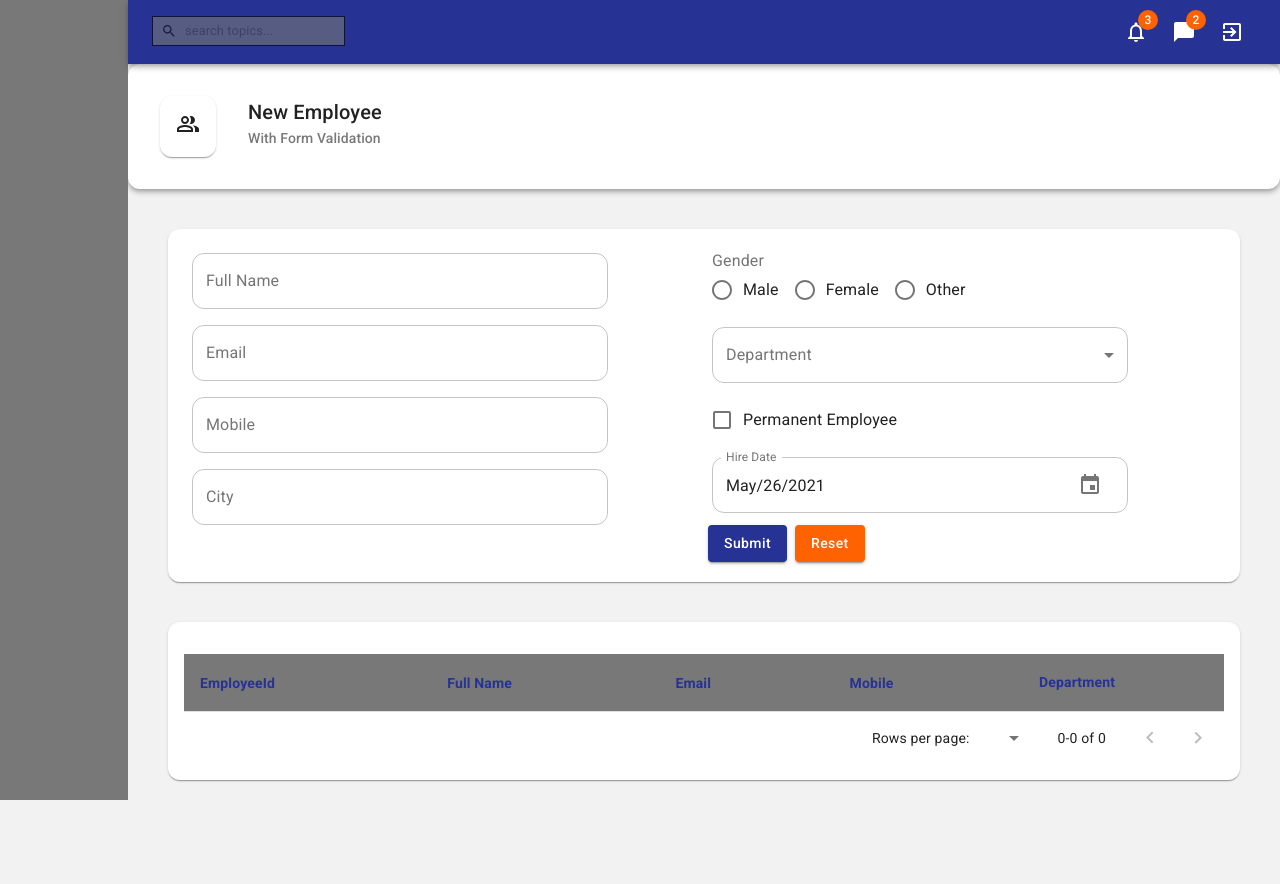
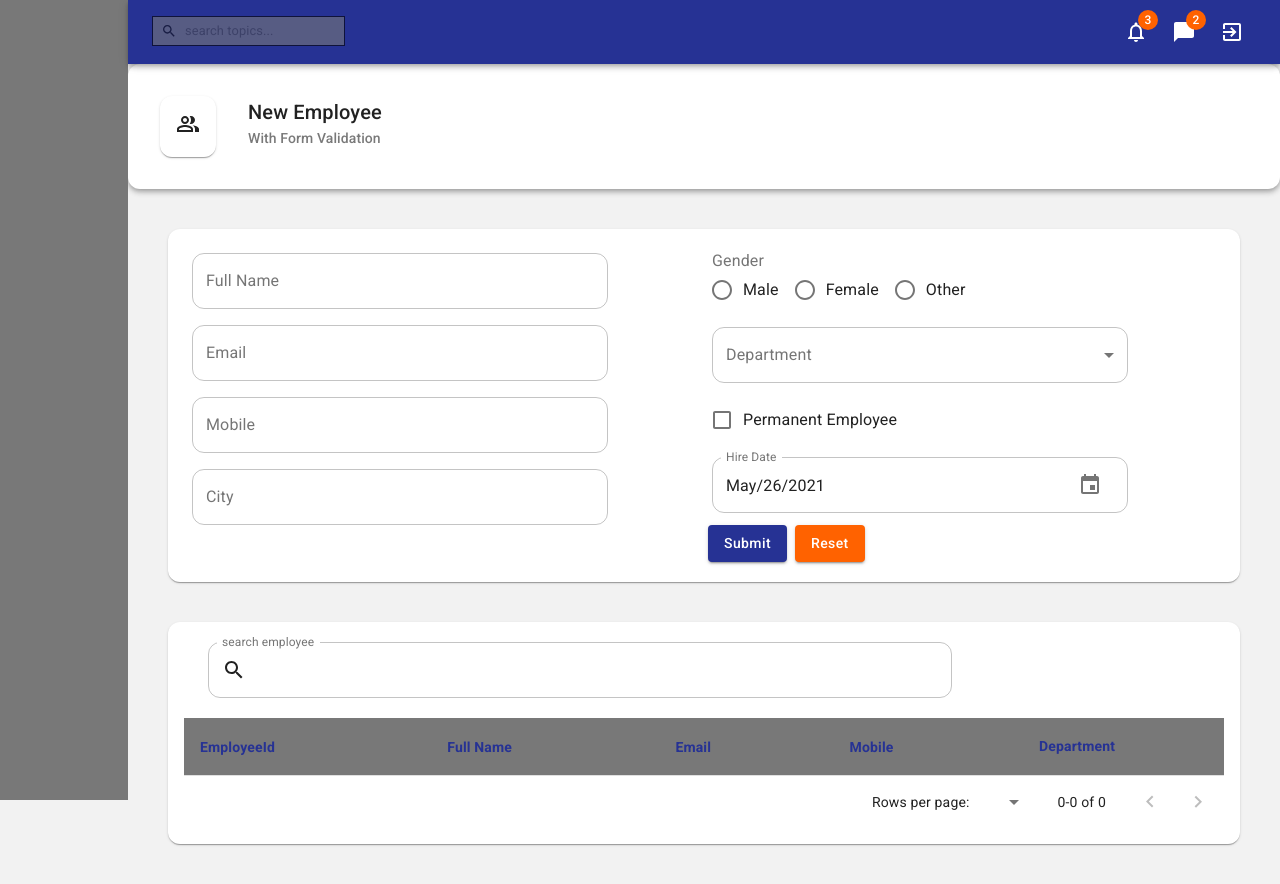
Before and after one commit to AmarnathN/material-ui-react, a React (Create React App) app: page / in a window 1280 px wide. Before the commit the page ends 820 px from the top, so only its background shows below. Built offline with nearby package versions, Linux system fonts and the light colour scheme.

Commit message:
Adding SEARCH in TABLE

```diff
--- a/src/components/controls/Input.js
+++ b/src/components/controls/Input.js
@@ -2,7 +2,7 @@ import { TextField } from "@material-ui/core";
 import React from "react";
 
 const Input = (props) => {
-  const { name, value, label, errorText = null, onChange } = props;
+  const { name, value, label, errorText = null, onChange, ...other } = props;
   return (
     <TextField
       variant={"outlined"}
@@ -10,6 +10,7 @@ const Input = (props) => {
       value={value}
       onChange={onChange}
       name={name}
+      {...other}
       {...(errorText && { error: true, helperText: errorText })}
     />
   );
--- a/src/components/controlsHandlers/useTable.js
+++ b/src/components/controlsHandlers/useTable.js
@@ -24,7 +24,7 @@ const useStyles = makeStyles((theme) => ({
   },
 }));
 
-const useTable = (records, headers) => {
+const useTable = (records, headers, filterFunction) => {
   const classes = useStyles();
 
   const pages = [5, 10, 25];
@@ -72,7 +72,7 @@ const useTable = (records, headers) => {
     return 0;
   };
   const recordsAfterPagingAndSorting = () => {
-    return stableArraySort(records, getComparator(order, orderBy)).slice(page * rowsPerPage, (page + 1) * rowsPerPage);
+    return stableArraySort(filterFunction.fn(records), getComparator(order, orderBy)).slice(page * rowsPerPage, (page + 1) * rowsPerPage);
   };
 
   const TableContainer = (props) => {
--- a/src/pages/employee/Employees.js
+++ b/src/pages/employee/Employees.js
@@ -1,15 +1,19 @@
 import React, { useState } from "react";
 import EmployeeForm from "./EmployeeForm";
-import { PeopleAltOutlined as PeopleAltOutlinedIcon } from "@material-ui/icons";
+import { PeopleAltOutlined as PeopleAltOutlinedIcon, Search } from "@material-ui/icons";
 import PageHeader from "../../components/PageHeader";
-import { makeStyles, Paper, TableBody, TableCell, TableRow } from "@material-ui/core";
+import { InputAdornment, makeStyles, Paper, TableBody, TableCell, TableRow, Toolbar } from "@material-ui/core";
 import useTable from "../../components/controlsHandlers/useTable";
 import { getAllEmployees } from "../../services/employeeService";
+import { MyControls } from "../../components/controls/MyControls";
 
 const useStyles = makeStyles((theme) => ({
   pageContent: {
     margin: theme.spacing(5),
     padding: theme.spacing(2),
+  },
+  searcInput: {
+    width: "75%",
   },
 }));
 
@@ -24,7 +28,24 @@ const HeadCells = [
 const Employees = () => {
   const classes = useStyles();
   const [records, setRecords] = useState(getAllEmployees());
-  const { TableContainer, TableHead, TablePagination, recordsAfterPagingAndSorting } = useTable(records, HeadCells);
+  const [filterFunction, setFilterFunction] = useState({ fn: (items) => items });
+
+  const { TableContainer, TableHead, TablePagination, recordsAfterPagingAndSorting } = useTable(records, HeadCells, filterFunction);
+
+  const handleSearch = (event) => {
+    let target = event.target;
+    setFilterFunction({
+      fn: (items) => {
+        if (target.value == "") {
+          return items;
+        } else {
+          debugger;
+          return items.filter((x) => x.fullName.toString().toLowerCase().includes(target.value.toLowerCase()));
+        }
+      },
+    });
+  };
+
   return (
     <div>
       <PageHeader title="New Employee" description="With Form Validation" icon={<PeopleAltOutlinedIcon />} />
@@ -32,6 +53,20 @@ const Employees = () => {
         <EmployeeForm />
       </Paper>
       <Paper className={classes.pageContent}>
+        <Toolbar>
+          <MyControls.Input
+            className={classes.searcInput}
+            label="search employee"
+            onChange={handleSearch}
+            InputProps={{
+              startAdornment: (
+                <InputAdornment position="start">
+                  <Search />
+                </InputAdornment>
+              ),
+            }}
+          />
+        </Toolbar>
         <TableContainer>
           <TableHead />
           <TableBody>
```
